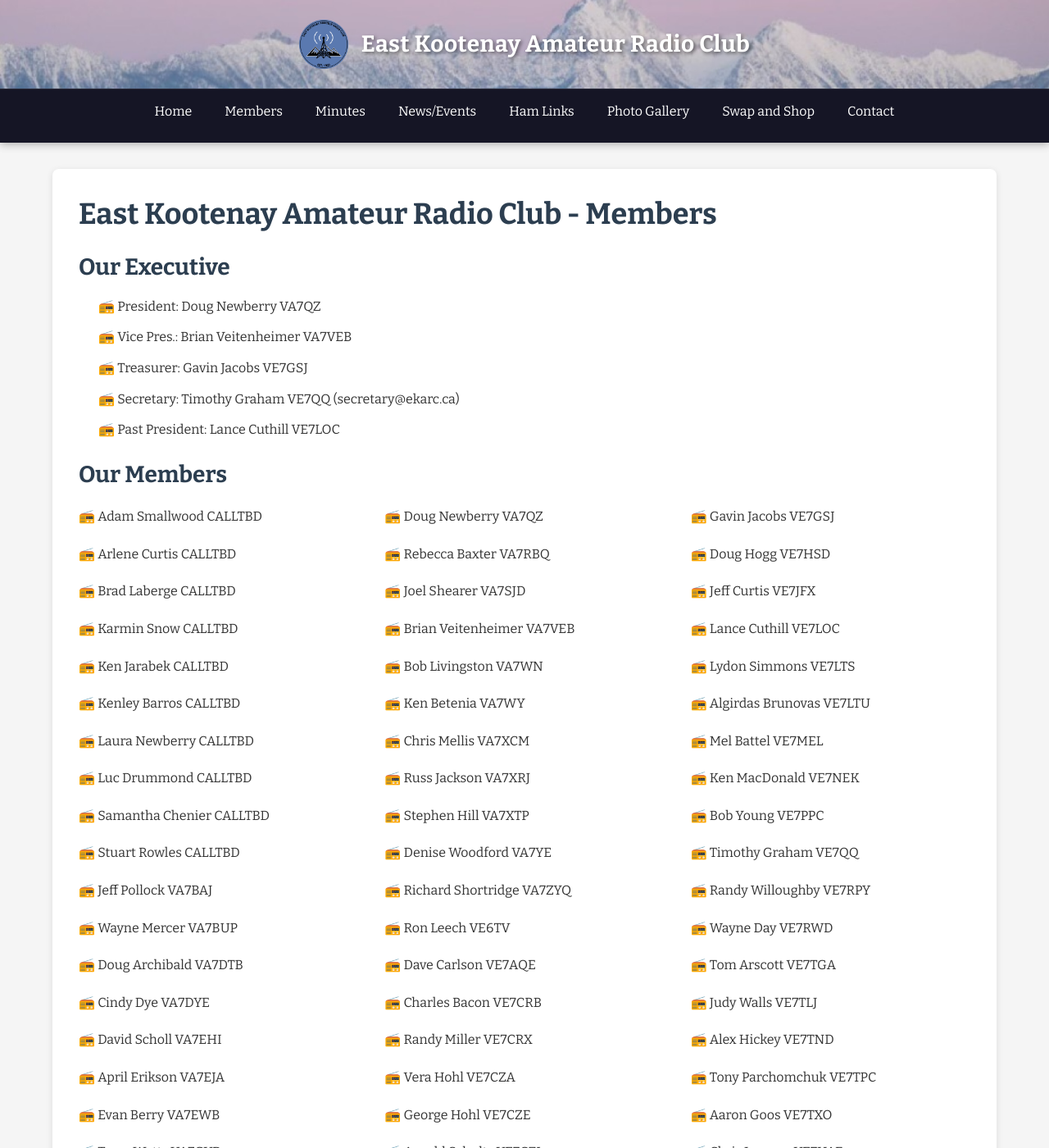
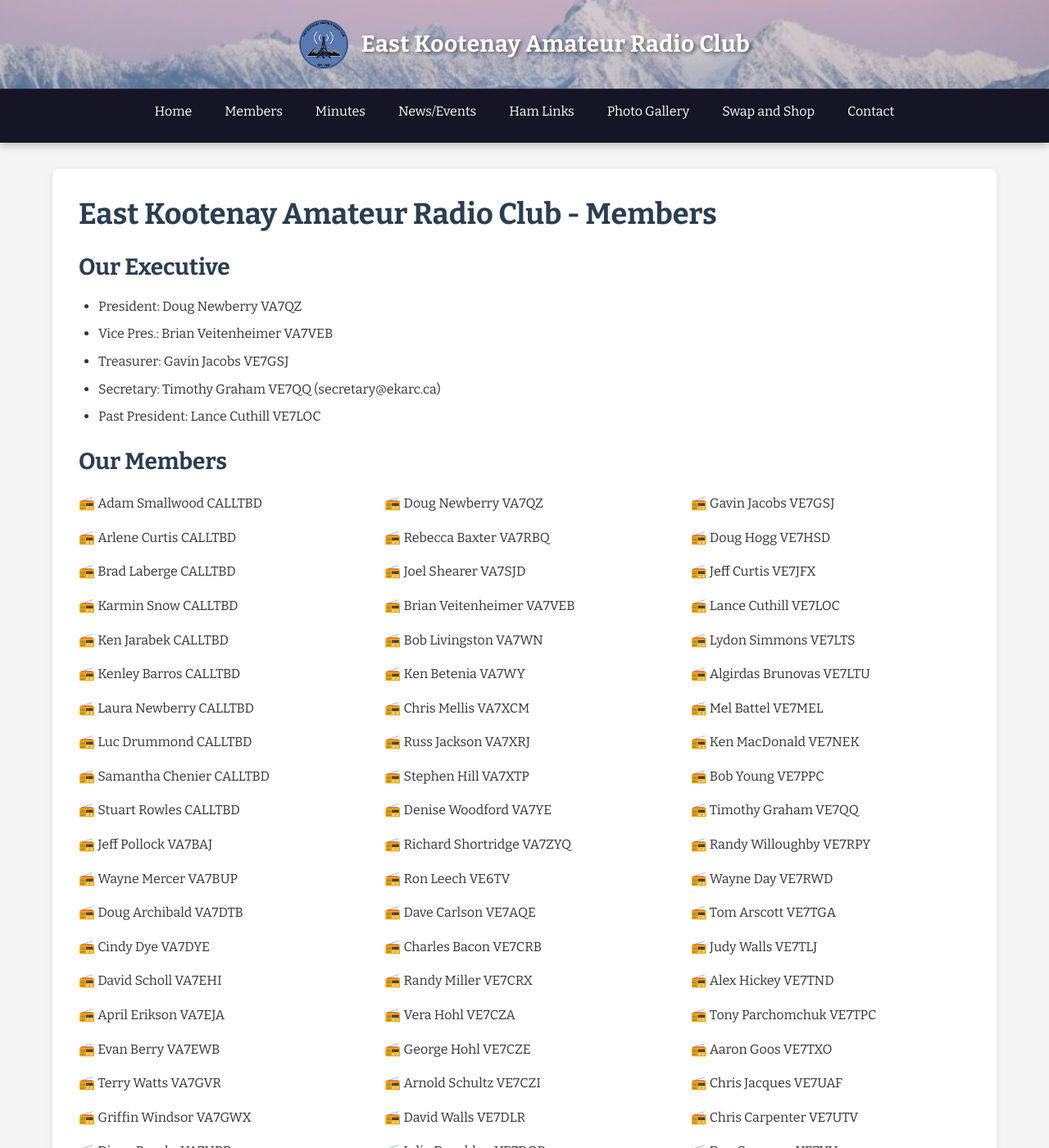
Before and after one commit to VE7TXO/ekarc-dot-ca, a Jekyll site: the page built from members.md, in a window 1280 px wide and 1400 px high. Shown: the whole window at 82% size. Built offline with Jekyll 4.4.1, drawn with Linux system fonts in a browser that asks for light colours.

Commit message:
Use normal bullets except on Home repeaters and Members pages

```diff
--- a/assets/css/style.css
+++ b/assets/css/style.css
@@ -169,12 +169,26 @@ li {
 
 /* Links Section (Ham Links page) */
 .content ul li {
+  margin-bottom: 0.5rem;
+}
+
+/* Repeaters - Home page */
+.repeaters-list ul {
   list-style: none;
-  margin-bottom: 0.75rem;
   padding-left: 0;
 }
 
-.content ul li::before {
+.repeaters-list li::before {
+  content: "📻 ";
+}
+
+/* Members list - with radio icon */
+.members-list {
+  list-style: none;
+  padding-left: 0;
+}
+
+.members-list li::before {
   content: "📻 ";
 }
 
```
Also changed, not shown: index.md (+4 -0 lines).
